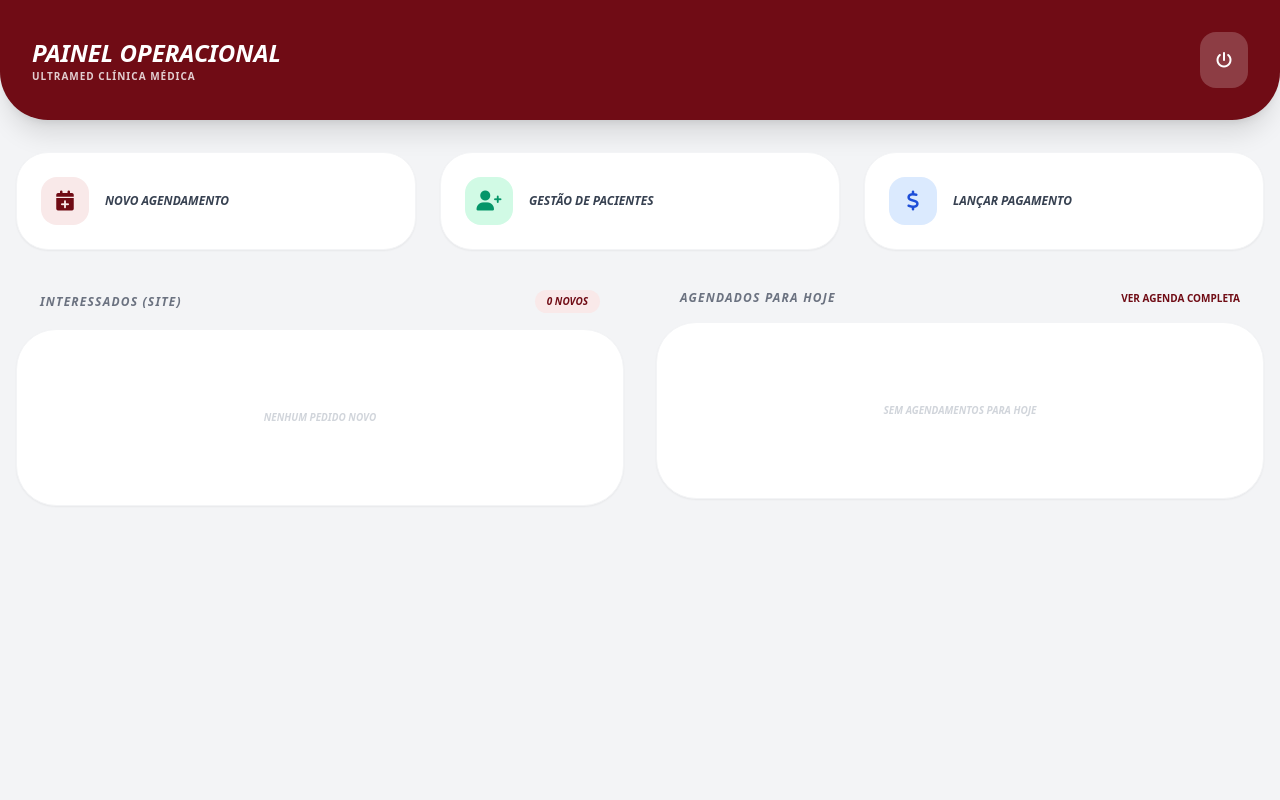
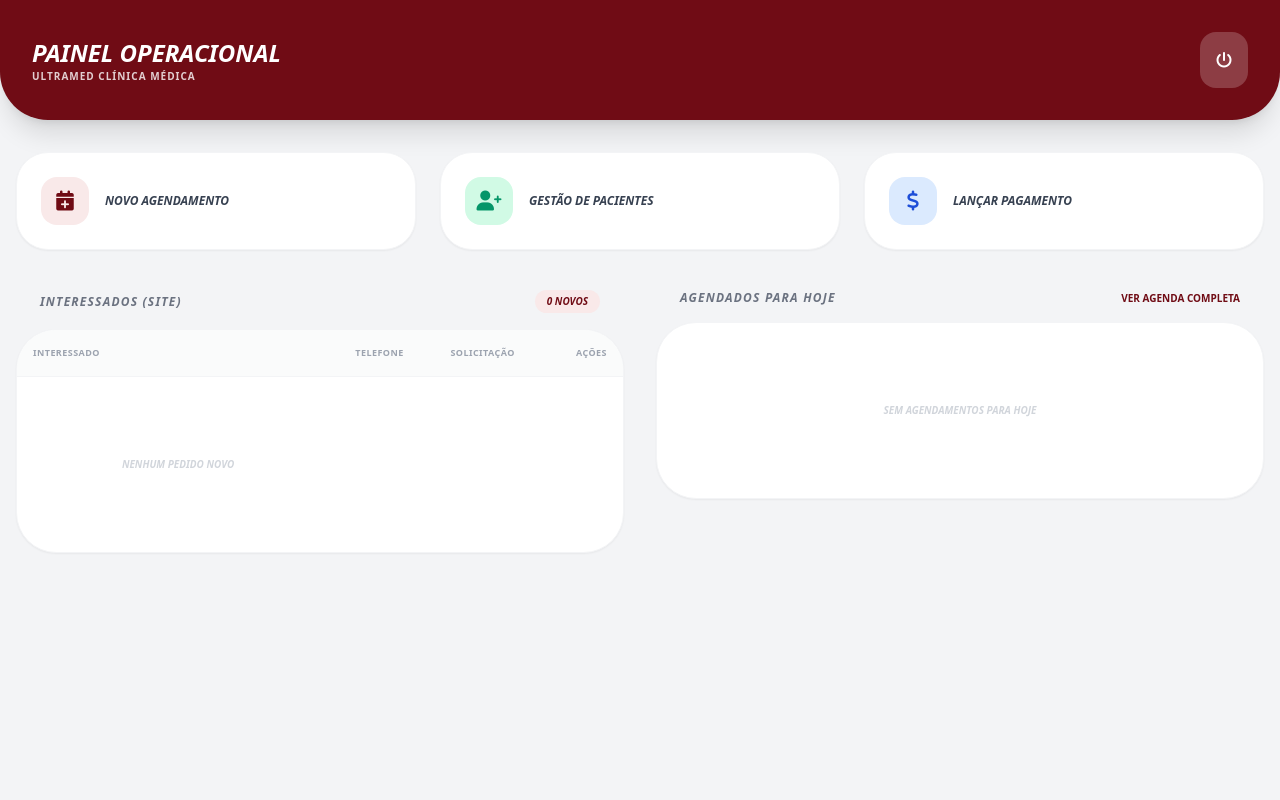
Before and after one commit to OliveiraAntonioFernando/Ultramed_Project, a Django app: page /sistema/colaborador/painel/ in a window 1280 px wide. Run offline with Django 4.2, Linux system fonts and the light colour scheme; the visitor is signed in with stand-in values (Sample User, id 1); data that the repository does not hold is empty; parts of the project's set-up code (start-up, migrations or seed data) failed here and were passed over; some libraries are stand-ins or nearby versions.

Commit message:
Ponto de Recuperação Automático: 2026-07-02 15:03:43

```diff
--- a/core_gestao/templates/master_dashboard.html
+++ b/core_gestao/templates/master_dashboard.html
@@ -235,7 +235,10 @@
                         <div class="bg-gray-50 p-4 rounded-2xl flex justify-between items-center gap-2">
                             <div class="flex-1 min-w-0">
                                 <p class="text-[10px] font-black uppercase text-gray-800 leading-tight truncate">{{ lead.nome }}</p>
-                                <p class="text-[9px] text-marsala-600 font-bold mt-1 truncate">{{ lead.telefone }}</p>
+                                <p class="text-xs text-marsala-600 font-bold mt-1">{{ lead.telefone }}</p>
+                                <p class="text-xs text-gray-600 font-bold mt-1">
+                                    {{ lead.data_solicitacao|date:"d/m/Y" }} · {{ lead.data_solicitacao|date:"H:i" }}
+                                </p>
                             </div>
                             <button type="button" class="btn-atender shrink-0 bg-emerald-500 text-white w-9 h-9 flex items-center justify-center rounded-xl border-none cursor-pointer hover:bg-emerald-600" data-id="{{ lead.id }}" data-tel="{{ lead.telefone }}" title="WhatsApp">
                                 <i class="fab fa-whatsapp text-lg" aria-hidden="true"></i>
--- a/core_gestao/templates/painel_colaborador.html
+++ b/core_gestao/templates/painel_colaborador.html
@@ -46,17 +46,34 @@
                 <div class="bg-white rounded-[2.5rem] shadow-sm border border-gray-100 overflow-hidden">
                     <div class="max-h-[500px] overflow-y-auto">
                         <table class="w-full text-left">
+                            <thead>
+                                <tr class="bg-gray-50/80 border-b border-gray-100">
+                                    <th class="p-4 text-[9px] font-black uppercase text-gray-400 tracking-wider">Interessado</th>
+                                    <th class="p-4 text-[9px] font-black uppercase text-gray-400 tracking-wider hidden sm:table-cell">Telefone</th>
+                                    <th class="p-4 text-[9px] font-black uppercase text-gray-400 tracking-wider">Solicitação</th>
+                                    <th class="p-4 text-[9px] font-black uppercase text-gray-400 tracking-wider text-right">Ações</th>
+                                </tr>
+                            </thead>
                             <tbody class="divide-y divide-gray-50">
                                 {% for lead in leads_recentes %}
                                 <tr class="hover:bg-gray-50 transition-colors">
-                                    <td class="p-6">
-                                        <div class="font-black text-sm uppercase text-gray-800 italic leading-none">{{ lead.nome }}</div>
+                                    <td class="p-4 sm:p-5">
+                                        <div class="font-black text-sm uppercase text-gray-800 italic leading-tight">{{ lead.nome }}</div>
+                                        <p class="text-xs text-marsala-700 font-bold mt-1 sm:hidden">{{ lead.telefone }}</p>
                                         <div class="inline-block text-[9px] font-black mt-2 uppercase px-2 py-0.5 rounded
                                             {% if 'RENOVAÇÃO' in lead.interesse %} bg-amber-100 text-amber-700 {% else %} bg-sky-100 text-sky-700 {% endif %}">
                                             {{ lead.interesse }}
                                         </div>
                                     </td>
-                                    <td class="p-6 text-right flex items-center justify-end gap-2">
+                                    <td class="p-4 sm:p-5 hidden sm:table-cell">
+                                        <p class="text-xs text-marsala-700 font-bold">{{ lead.telefone }}</p>
+                                    </td>
+                                    <td class="p-4 sm:p-5 whitespace-nowrap">
+                                        <p class="text-xs text-gray-700 font-black">{{ lead.data_solicitacao|date:"d/m/Y" }}</p>
+                                        <p class="text-xs text-gray-500 font-bold mt-0.5">{{ lead.data_solicitacao|date:"H:i" }}</p>
+                                    </td>
+                                    <td class="p-4 sm:p-5 text-right">
+                                        <div class="flex items-center justify-end gap-2">
                                         <a href="https://wa.me/55{{ lead.telefone|cut:' '|cut:'-'|cut:'('|cut:')' }}"
                                            target="_blank"
                                            onclick="atenderLead('{{ lead.id }}')"
@@ -69,6 +86,7 @@
                                            class="bg-gray-100 text-gray-400 w-10 h-10 flex items-center justify-center rounded-xl hover:bg-red-100 hover:text-red-600 transition-all">
                                             <i class="fas fa-trash-alt text-xs"></i>
                                         </a>
+                                        </div>
                                     </td>
                                 </tr>
                                 {% empty %}
--- a/core_gestao/views.py
+++ b/core_gestao/views.py
@@ -1086,7 +1086,7 @@ def master_dashboard(request):
         .order_by('metodo_pagamento')
     )
     alertas = Paciente.objects.filter(vencimento_plano__range=[hoje, hoje + timedelta(days=30)], is_titular=True)
-    leads = LeadSite.objects.filter(atendido=False).order_by('-id')
+    leads = LeadSite.objects.filter(atendido=False).order_by('-data_solicitacao')
     total_pacientes = Paciente.objects.count()
     total_cronicos = Paciente.objects.filter(is_cronico=True).count()
     porcentagem_cronicos = round((total_cronicos / total_pacientes * 100), 1) if total_pacientes > 0 else 0
@@ -1116,7 +1116,7 @@ def master_dashboard(request):
 @recepcao_ou_master_required
 def painel_colaborador(request):
     hoje = timezone.now().date()
-    leads = LeadSite.objects.filter(atendido=False).order_by('-id')
+    leads = LeadSite.objects.filter(atendido=False).order_by('-data_solicitacao')
     agendamentos_hoje = Agenda.objects.filter(data=hoje).order_by('hora')
     return render(request, 'painel_colaborador.html', {
         'leads_recentes': leads,
```
Also changed, not shown: 2 other files.
